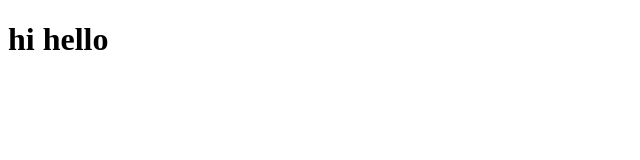
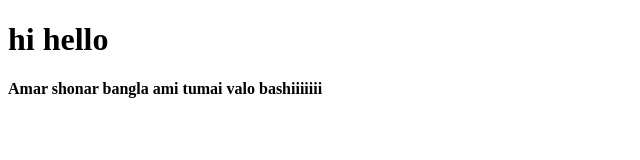
Before and after one commit to BD-Arfat/html_part_1, a plain HTML site: page index.html in a window 1280 px wide. Shown: the whole page, without its empty margins (0-640 px from the left). Drawn offline with Linux system fonts and the light colour scheme.

Commit message:
some code add

```diff
--- a/index.html
+++ b/index.html
@@ -7,5 +7,6 @@
   </head>
   <body>
     <h1>hi hello</h1>
+    <h4>Amar shonar bangla ami tumai valo bashiiiiiii</h4>
   </body>
 </html>
```
